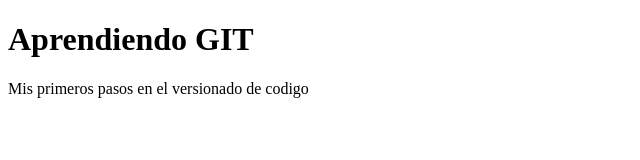
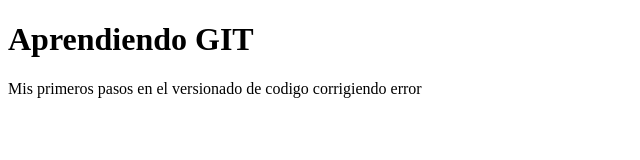
Before and after one commit to Marlon-Jaimes/CursoLogica, a plain HTML site: page index.html in a window 1280 px wide. Shown: the whole page, without its empty margins (0-640 px from the left). Drawn offline with Linux system fonts and the light colour scheme.

Commit message:
Agregando contenido en el html y corrigiendo un error

```diff
--- a/index.html
+++ b/index.html
@@ -9,6 +9,7 @@
     <H1>Aprendiendo GIT</H1>
     <p>
         Mis primeros pasos en el versionado de codigo
+        corrigiendo error
     </p>
 
 </body>
```
